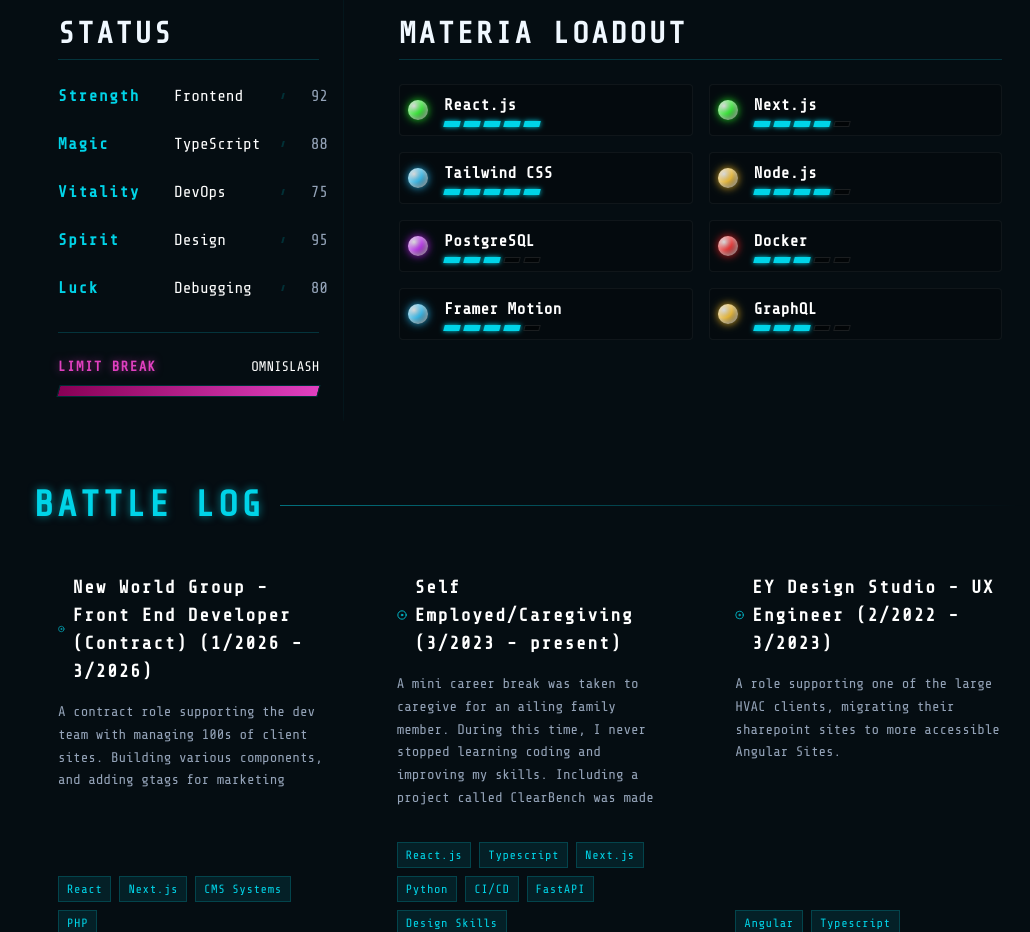
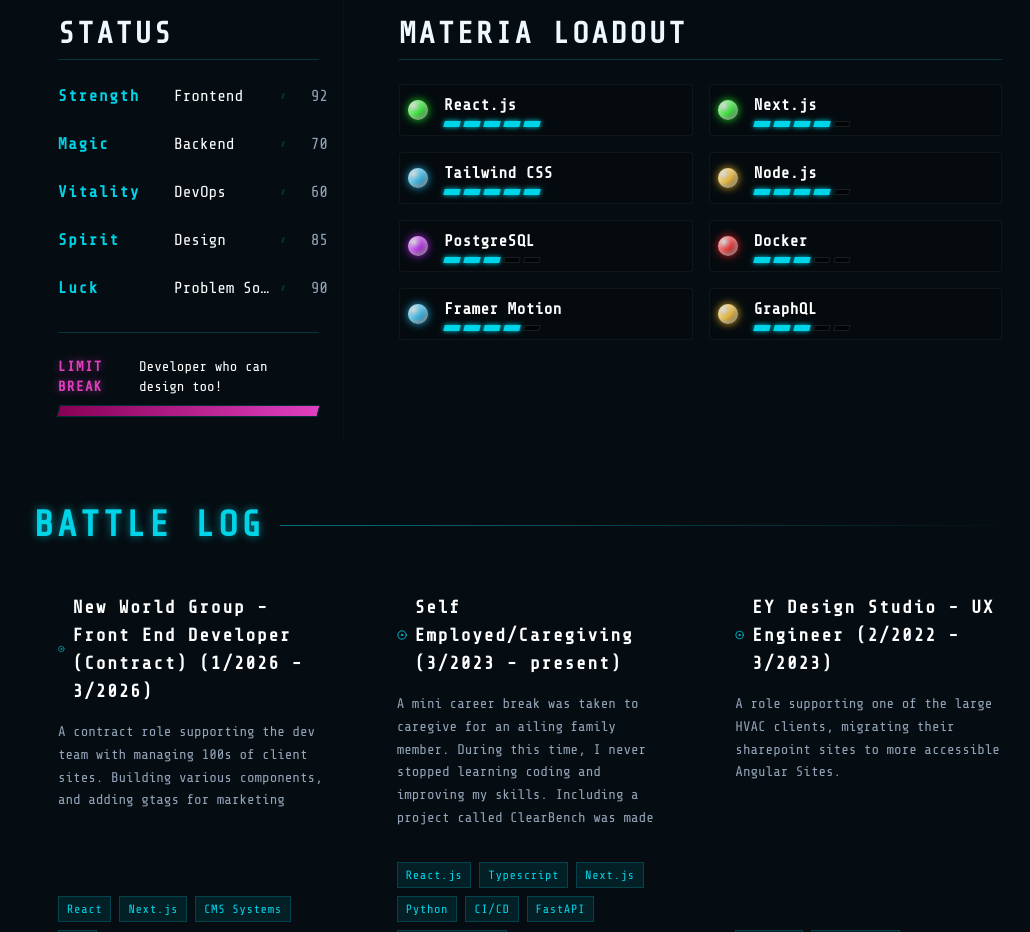
Before and after one commit to kbongco/jrpg-ffvii-portfolio, a React (Vite) app: page / in a window 1280 px wide. Shown: the part 940-1872 px from the top of the page, without its empty margins (110-1140 px from the left). Built offline with nearby package versions, Linux system fonts and the light colour scheme.

Commit message:
updated status bar on the side

```diff
--- a/src/components/Status.tsx
+++ b/src/components/Status.tsx
@@ -9,16 +9,16 @@
 
             <div className="space-y-6">
               <StatRow label="Strength" category="Frontend" value={92} />
-              <StatRow label="Magic" category="TypeScript" value={88} />
-              <StatRow label="Vitality" category="DevOps" value={75} />
-              <StatRow label="Spirit" category="Design" value={95} />
-              <StatRow label="Luck" category="Debugging" value={80} />
+              <StatRow label="Magic" category="Backend" value={70} />
+              <StatRow label="Vitality" category="DevOps" value={60} />
+              <StatRow label="Spirit" category="Design" value={85} />
+              <StatRow label="Luck" category="Problem Solving" value={90} />
             </div>
 
             <div className="mt-8 pt-6 border-t border-[#00d4e8]/20 space-y-2">
               <div className="flex justify-between text-sm">
                 <span className="text-[#e040c0] font-bold tracking-widest text-glow-magenta">LIMIT BREAK</span>
-                <span className="text-white">OMNISLASH</span>
+                <span className="text-white">Developer who can design too!</span>
               </div>
               <div className="remake-bar-container h-3 w-full skew-x-[-15deg]">
                 <div className="remake-bar-fill-limit h-full w-[100%]" />
```
